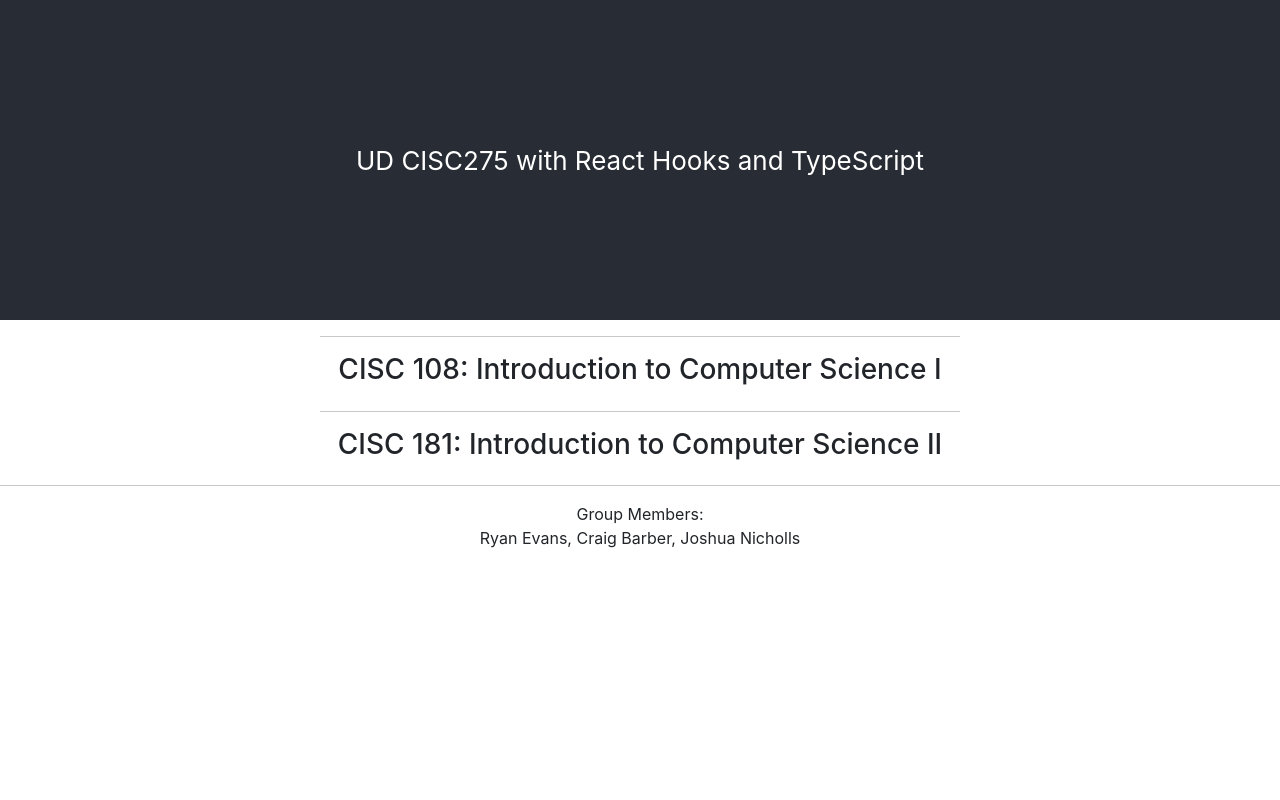
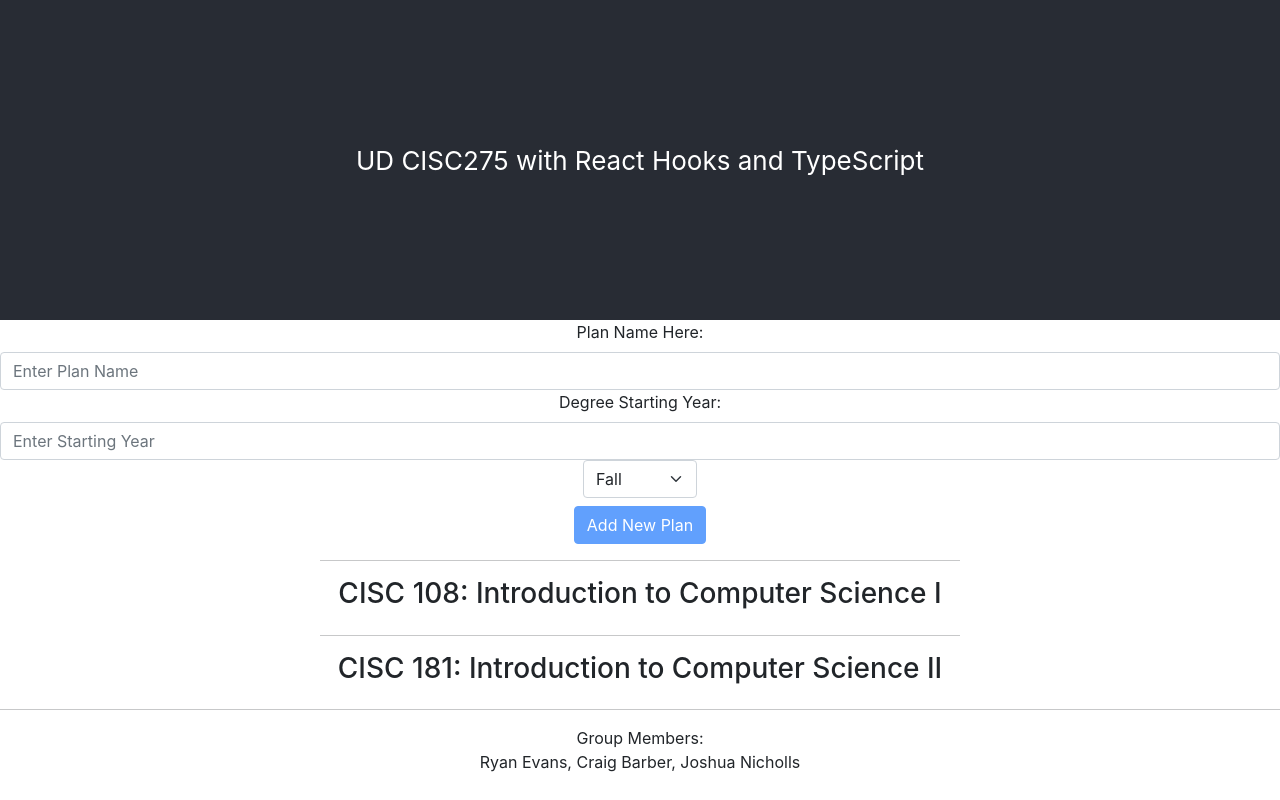
Before and after one commit to UD-CISC275-S22/cis-scheduler-team-2, a React (Create React App) app: page / in a window 1280 px wide. Built offline with nearby package versions, Linux system fonts and the light colour scheme.

Commit message:
completed functionality for adding new plan to a list of plans

```diff
--- a/src/App.tsx
+++ b/src/App.tsx
@@ -1,13 +1,27 @@
-import React from "react";
+import React, { useState } from "react";
 import "./App.css";
 import { CourseList } from "./components/CourseList";
+import { Plan } from "./interfaces/plan";
+import { AddNewPlan } from "./components/AddNewPlan";
 
 function App(): JSX.Element {
+    const [planList, updatePlans] = useState<Plan[]>([]);
+
+    function addPlan(newPlan: Plan) {
+        const fixId = {
+            ...newPlan,
+            id: planList.length,
+            semesters: [...newPlan.semesters]
+        };
+        updatePlans([...planList, fixId]);
+    }
+
     return (
         <div className="App">
             <header className="App-header">
                 UD CISC275 with React Hooks and TypeScript
             </header>
+            <AddNewPlan addPlan={addPlan}></AddNewPlan>
             <CourseList></CourseList>
             <hr></hr>
             <p>
--- /dev/null
+++ b/src/components/AddNewPlan.tsx
@@ -0,0 +1,132 @@
+import React, { useState } from "react";
+import { Plan } from "../interfaces/plan";
+import { Button, Form } from "react-bootstrap";
+
+//Add passer function that does [...planArray, newPlan] inside of App.tsx, this should also give the Plan an ID
+//Add functionality to clear the textboxes once the plan is added
+
+type ChangeEvent = React.ChangeEvent<
+    HTMLTextAreaElement | HTMLInputElement | HTMLSelectElement
+>;
+
+interface addPlanProp {
+    addPlan: (newPlan: Plan) => void;
+}
+
+export function AddNewPlan({ addPlan }: addPlanProp): JSX.Element {
+    const seasons = ["Fall", "Winter", "Spring", "Summer"];
+
+    const [newPlan, updatePlan] = useState<Plan>({
+        name: "",
+        semesters: [
+            { id: 0, year: 0, season: "Fall", classes: [], credits: 0 }
+        ],
+        //remember to auto-update the id
+        id: 0
+    });
+
+    const [startSeason, changeSeason] = useState<string>(seasons[0]);
+
+    //these two states allow us to clear the boxes once a plan is added
+    const [nameBox, changeName] = useState<string>("");
+    const [yearBox, changeYear] = useState<string>("");
+
+    function updateName(event: ChangeEvent) {
+        if (event.target.value !== "") {
+            const newName = {
+                ...newPlan,
+                name: event.target.value,
+                semesters: [...newPlan.semesters]
+            };
+            updatePlan(newName);
+        }
+        //updates value in box
+        changeName(event.target.value);
+    }
+
+    function updateYear(event: ChangeEvent) {
+        if (!isNaN(Number(event.target.value))) {
+            const newYear = { ...newPlan, semesters: [...newPlan.semesters] };
+            newYear.semesters[0].year = Math.floor(Number(event.target.value));
+            updatePlan(newYear);
+        }
+        //updates value in box
+        changeYear(event.target.value);
+    }
+
+    function updateSeason(event: ChangeEvent) {
+        const newSeason = { ...newPlan, semesters: [...newPlan.semesters] };
+        newSeason.semesters[0].season = event.target.value;
+        updatePlan(newSeason);
+        changeSeason(event.target.value);
+    }
+
+    function allPlanFieldsFull(): boolean {
+        if (!(nameBox === "" && !isNaN(Number(yearBox)))) {
+            if (Number(yearBox) > 0) {
+                return true;
+            }
+        }
+        return false;
+    }
+
+    function addPlanFinal() {
+        if (allPlanFieldsFull()) {
+            addPlan(newPlan);
+
+            //resets all fields and entry boxes to default
+            changeName("");
+            changeSeason(seasons[0]);
+            changeYear("");
+            updatePlan({
+                name: "",
+                semesters: [
+                    { id: 0, year: 0, season: "Fall", classes: [], credits: 0 }
+                ],
+                id: 0
+            });
+        }
+    }
+
+    return (
+        <div>
+            <Form.Group>
+                <Form.Label>Plan Name Here:</Form.Label>
+                <Form.Control
+                    type="text"
+                    placeholder="Enter Plan Name"
+                    value={nameBox}
+                    onChange={updateName}
+                />
+            </Form.Group>
+            <Form.Group>
+                <Form.Label>Degree Starting Year:</Form.Label>
+                <Form.Control
+                    type="text"
+                    placeholder="Enter Starting Year"
+                    value={yearBox}
+                    onChange={updateYear}
+                />
+            </Form.Group>
+            <Form.Group>
+                <Form.Label>
+                    <Form.Select value={startSeason} onChange={updateSeason}>
+                        {seasons.map(
+                            (season: string): JSX.Element => (
+                                <option key={season} value={season}>
+                                    {season}
+                                </option>
+                            )
+                        )}
+                    </Form.Select>
+                </Form.Label>
+            </Form.Group>
+            <Button
+                disabled={!allPlanFieldsFull()}
+                onClick={() => addPlanFinal()}
+            >
+                Add New Plan
+            </Button>
+        </div>
+    );
+}
```
